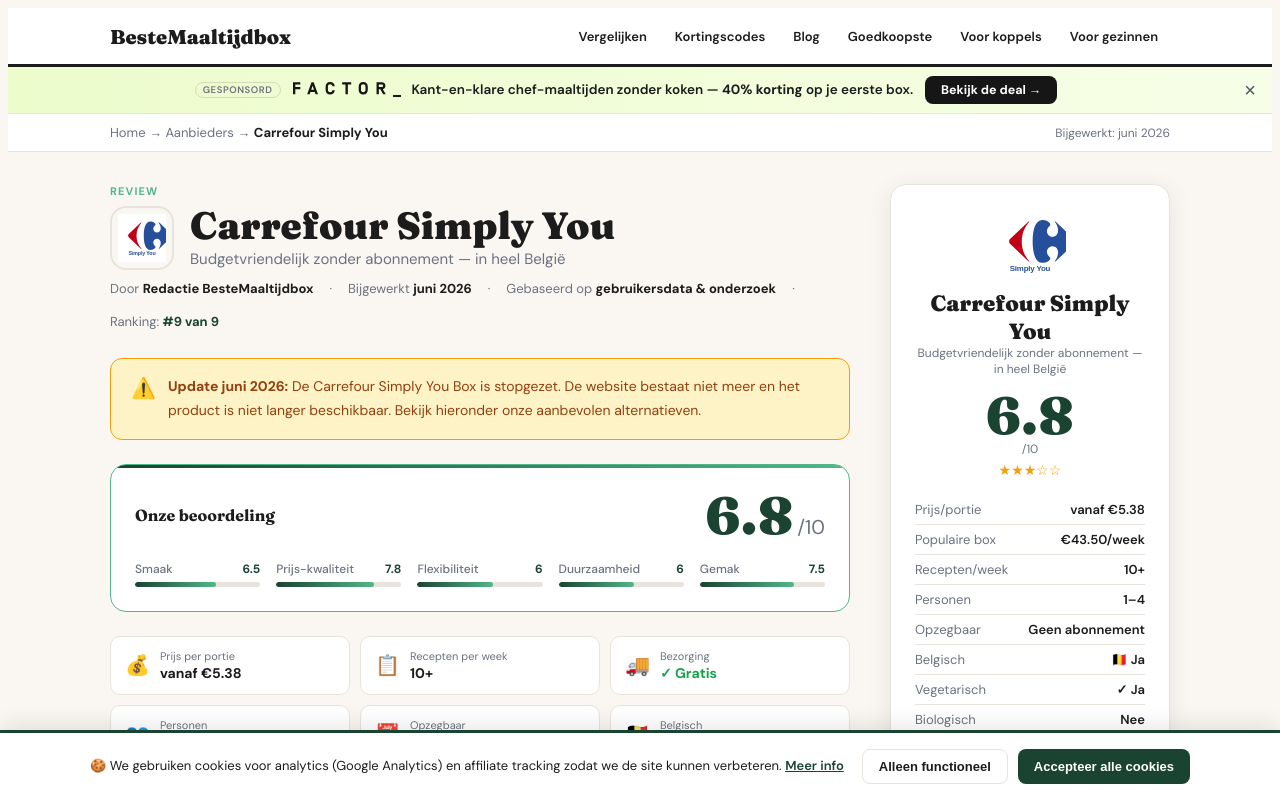
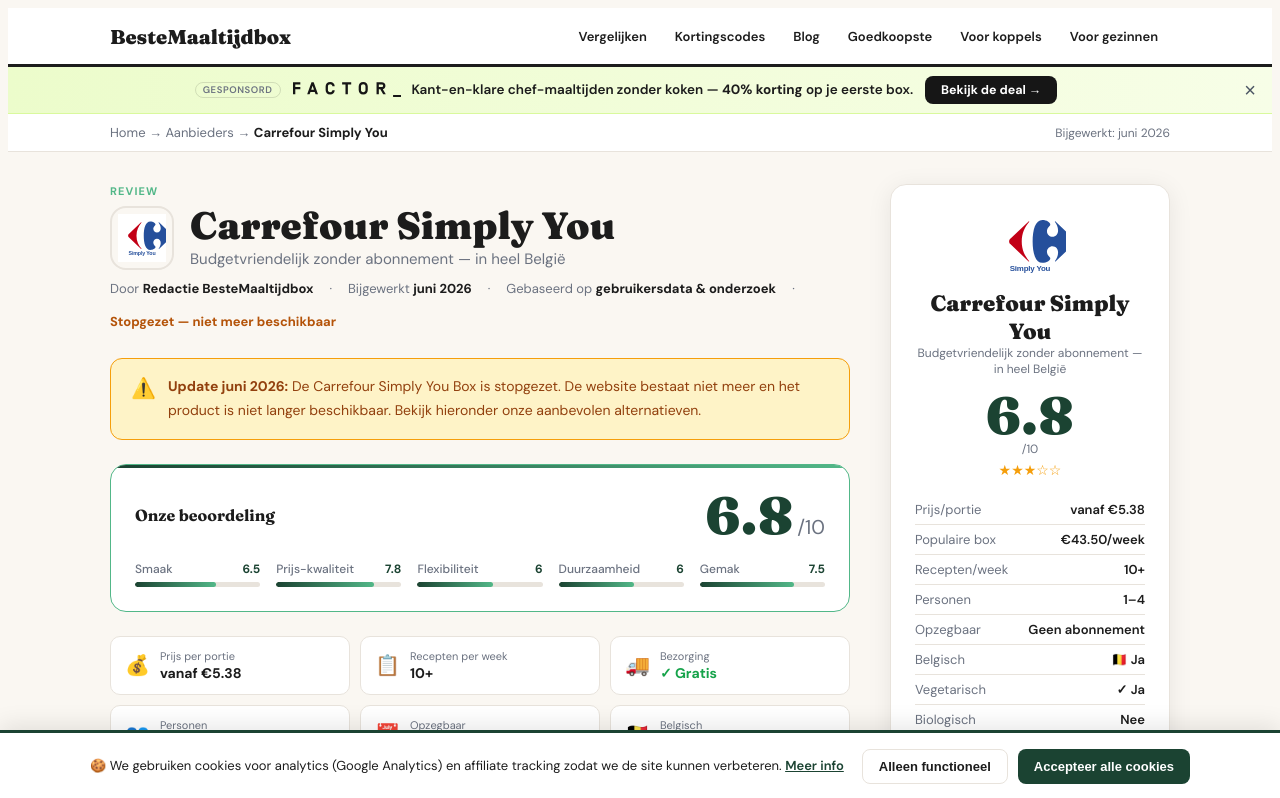
Before and after one commit to fetspets/bestemaaltijdbox, a Next.js app: page /aanbieder/carrefour-simply-you in a window 1280 px wide. Shown: the top 798 px of the page. Built offline with nearby package versions, Linux system fonts and the light colour scheme.

Commit message:
auto: update page.tsx

```diff
--- a/src/app/aanbieder/[slug]/page.tsx
+++ b/src/app/aanbieder/[slug]/page.tsx
@@ -151,7 +151,9 @@ export default async function AanbiederPage({ params }: { params: Promise<{ slug
               <span>Door <strong style={{ color: 'var(--ink)' }}>Redactie BesteMaaltijdbox</strong></span>
               <span>·</span><span>Bijgewerkt <strong style={{ color: 'var(--ink)' }}>juni 2026</strong></span>
               <span>·</span><span>Gebaseerd op <strong style={{ color: 'var(--ink)' }}>gebruikersdata & onderzoek</strong></span>
-              <span>·</span><span>Ranking: <strong style={{ color: '#1B4332' }}>#{a.ranking} van {aanbieders.length}</strong></span>
+              {a.status === 'active'
+                ? <><span>·</span><span>Ranking: <strong style={{ color: '#1B4332' }}>#{a.ranking} van {actieveAanbieders.length}</strong></span></>
+                : <><span>·</span><span><strong style={{ color: '#B45309' }}>Stopgezet — niet meer beschikbaar</strong></span></>}
             </div>
           </div>
 
```
